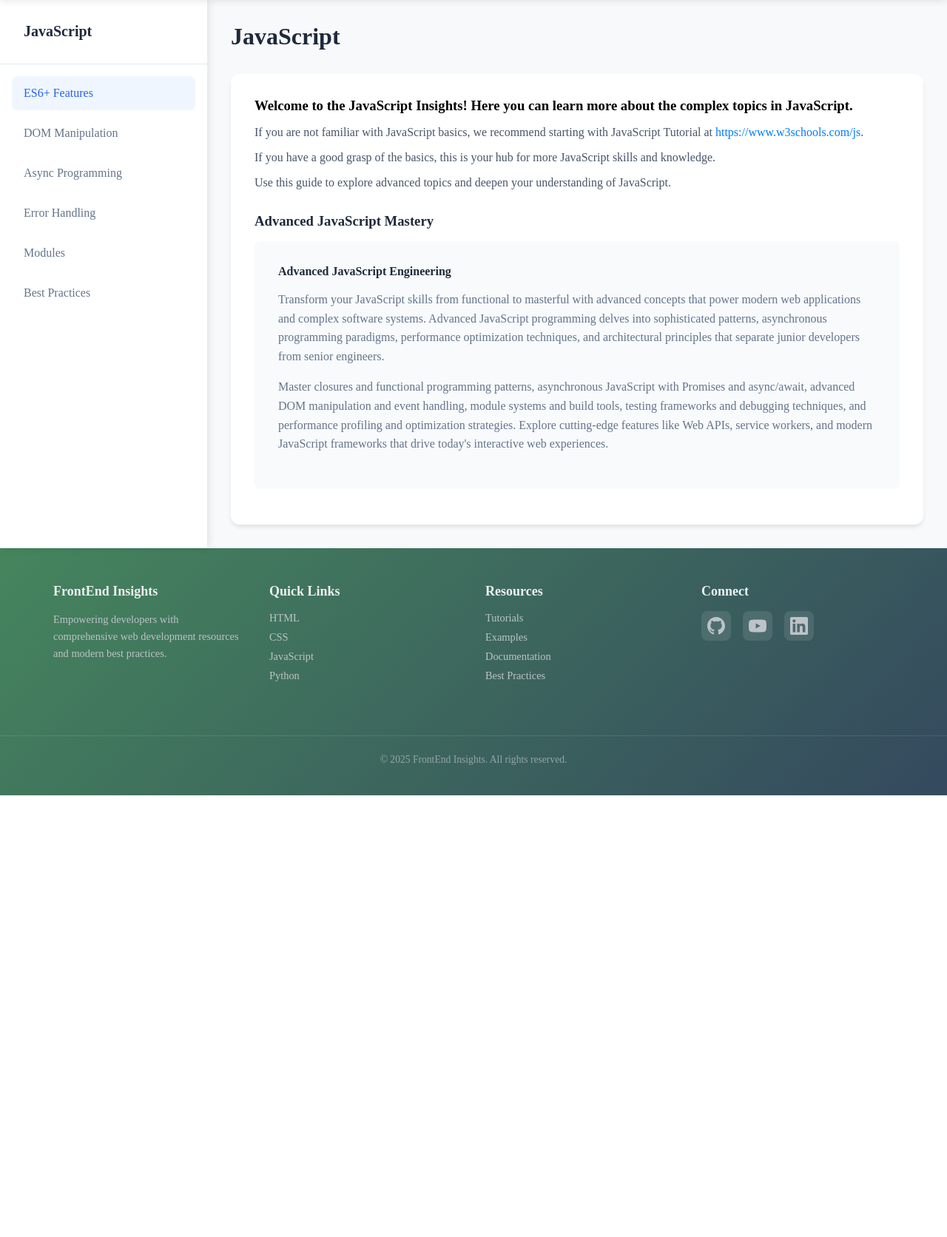
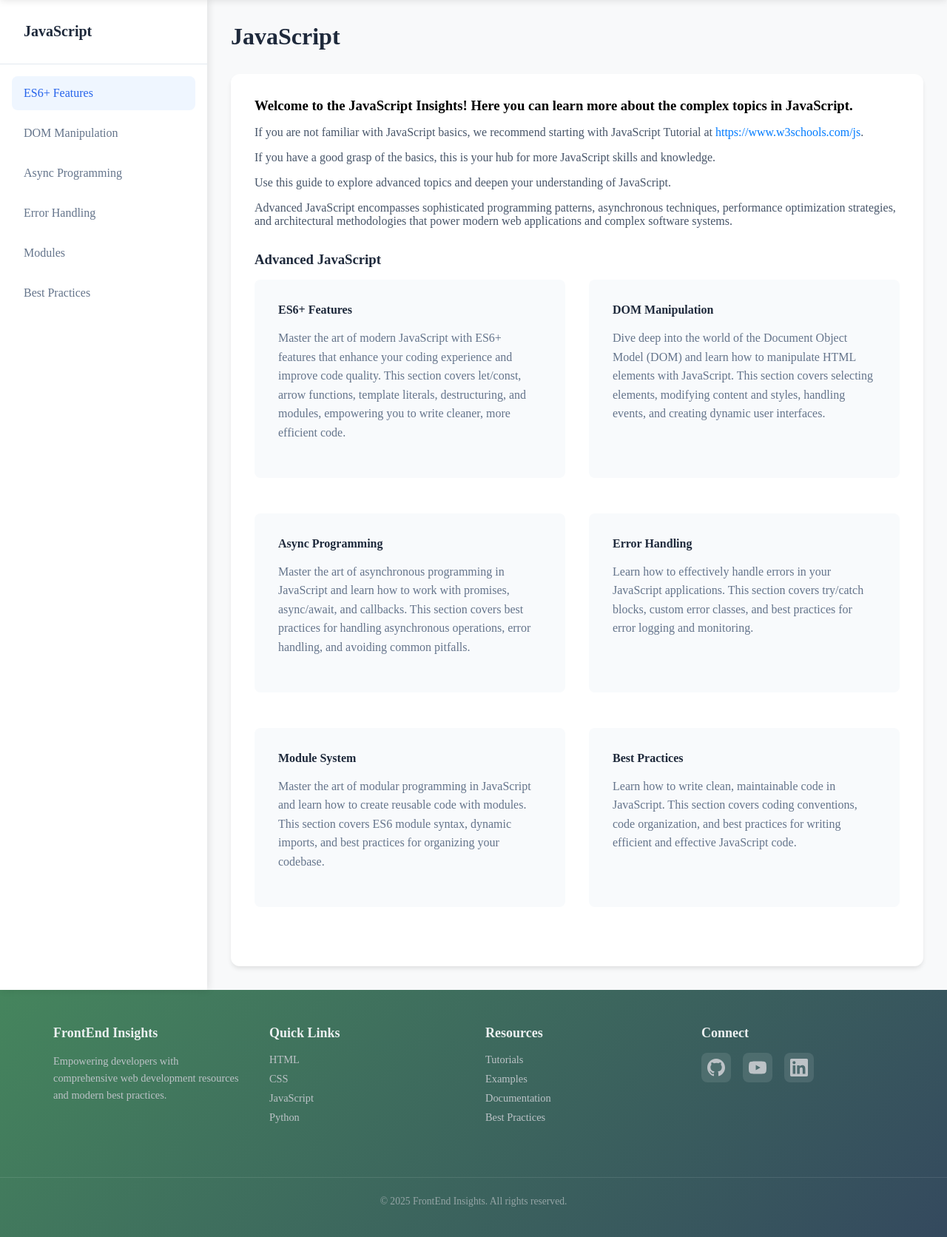
Before and after one commit to laneyreed/Front-End-Insights, a Flask app: page /dashboard/javascript in a window 1280 px wide. Shown: the part 71-1743 px from the top of the page at 74% size. Before the commit the page ends 1146 px from the top, so only its background shows below. Run offline with Flask 3, Linux system fonts and the light colour scheme; some libraries are stand-ins or nearby versions.

Commit message:
added grid layout for javascript and python

```diff
--- a/server.py
+++ b/server.py
@@ -55,12 +55,12 @@ def language_dashboard(language):
     elif language == "python":
         language= "Python"
         concepts = [
-            "Variables & Data Types",
-            "Functions & Classes",
-            "Loops & Conditionals",
-            "File Handling",
-            "Libraries & Modules",
-            "Error Handling"
+            "Templating Engines",
+            "Data Processing for Frontend",
+            "File Handling & Media",
+            "Frontend Asset Management",
+            "PyScript",
+            "Python-based UI Frameworks"
         ]
         resources = ["Python For Beginners", "https://www.python.org/about/gettingstarted"]
         # resources = [
--- a/templates/dashboard/javascript/javascript-home.html
+++ b/templates/dashboard/javascript/javascript-home.html
@@ -11,24 +11,74 @@
             <p>If you are not familiar with {{ lang }} basics, we recommend starting with {{ resources[0] }} at <a class="resource-link" href="{{ resources[1] }}" target="_blank">{{ resources[1] }}</a>.</p>
             <p>If you have a good grasp of the basics, this is your hub for more {{ lang }} skills and knowledge.</p>
             <p>Use this guide to explore advanced topics and deepen your understanding of {{ lang }}.</p>
+            <p>Advanced JavaScript encompasses sophisticated programming patterns, asynchronous techniques, performance optimization strategies, and architectural methodologies that power modern web applications and complex software systems.</p>
         </div>
 
         <div class="concept-intro">
-            <h3>Advanced {{ lang }} Mastery</h3>
-            <div class="concept-description">
-                <h4>Advanced JavaScript Engineering</h4>
-                <p>
-                    Transform your JavaScript skills from functional to masterful with advanced concepts that power modern
-                    web applications and complex software systems. Advanced JavaScript programming delves into sophisticated
-                    patterns, asynchronous programming paradigms, performance optimization techniques, and architectural
-                    principles that separate junior developers from senior engineers.
-                </p>
-                <p>
-                    Master closures and functional programming patterns, asynchronous JavaScript with Promises and async/await,
-                    advanced DOM manipulation and event handling, module systems and build tools, testing frameworks and debugging
-                    techniques, and performance profiling and optimization strategies. Explore cutting-edge features like Web APIs,
-                    service workers, and modern JavaScript frameworks that drive today's interactive web experiences.
-                </p>
+            <h3>Advanced {{ lang }}</h3>
+
+
+            <div class="concept-grid">
+                <!-------------------- ES6+Features ------------------------------>
+                <div class="concept-description">
+                        <h4>ES6+ Features</h4>
+                        <p>
+                            Master the art of modern JavaScript with ES6+ features that enhance your coding experience and improve code quality.
+                            This section covers let/const, arrow functions, template literals, destructuring, and modules, empowering you to write cleaner, more efficient code.
+                        </p>
+                        <p>
+
+                        </p>
+                </div>
+
+                    <!-------------------- DOM Manipulation ------------------------------>
+                <div class="concept-description">
+                        <h4>DOM Manipulation</h4>
+                        <p>
+                            Dive deep into the world of the Document Object Model (DOM) and learn how to manipulate HTML elements with JavaScript.
+                            This section covers selecting elements, modifying content and styles, handling events, and creating dynamic user interfaces.
+                        </p>
+                </div>
+            </div>
+
+            <div class="concept-grid">
+                    <!-------------------- Async Programming ------------------------------>
+                    <div class="concept-description">
+                        <h4>Async Programming</h4>
+                        <p>
+                            Master the art of asynchronous programming in JavaScript and learn how to work with promises, async/await, and callbacks.
+                            This section covers best practices for handling asynchronous operations, error handling, and avoiding common pitfalls.
+                        </p>
+                    </div>
+
+
+                    <!-------------------- Error Handling ------------------------------>
+                    <div class="concept-description">
+                        <h4>Error Handling</h4>
+                        <p>
+                            Learn how to effectively handle errors in your JavaScript applications. This section covers try/catch blocks, custom error classes, and best practices for error logging and monitoring.
+                        </p>
+                    </div>
+            </div>
+
+            <div class="concept-grid">
+                    <!-------------------- Module System ------------------------------>
+                    <div class="concept-description">
+                        <h4>Module System</h4>
+                        <p>
+                            Master the art of modular programming in JavaScript and learn how to create reusable code with modules.
+                            This section covers ES6 module syntax, dynamic imports, and best practices for organizing your codebase.
+                        </p>
+                    </div>
+
+
+                    <!-------------------- Best Practices ------------------------------>
+                    <div class="concept-description">
+                        <h4>Best Practices</h4>
+                        <p>
+                            Learn how to write clean, maintainable code in JavaScript. This section covers coding conventions, code organization, and best practices for writing efficient and effective JavaScript code.
+                        </p>
+                    </div>
             </div>
         </div>
     </div>
```
Also changed, not shown: templates/dashboard/python/python-home.html (+51 -12 lines).
